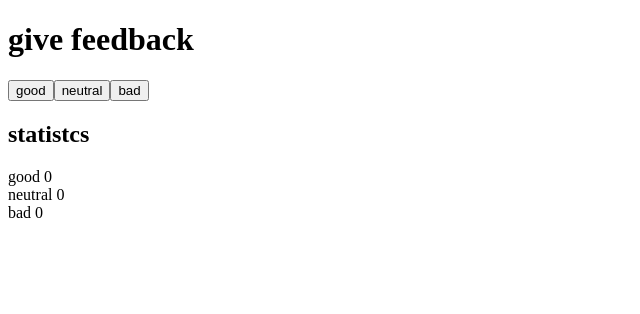
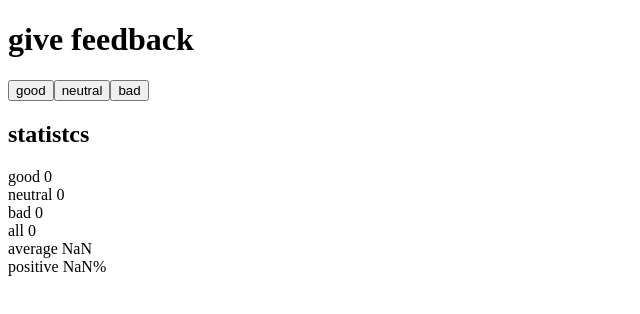
Before and after one commit to contreras48/fullstack_open, a React (Vite) app in the folder part1/unicafe/: page / in a window 1280 px wide. Shown: the top 314 px of the page, without its empty margins (0-640 px from the left). Built offline with nearby package versions, Linux system fonts and the light colour scheme.

Commit message:
part1: unicafe, step two finished

```diff
--- a/part1/unicafe/src/App.jsx
+++ b/part1/unicafe/src/App.jsx
@@ -5,6 +5,11 @@ function App() {
   const [good, setGood] = useState(0);
   const [neutral, setNeutral] = useState(0);
   const [bad, setBad] = useState(0);
+
+  const avegare = () => (good - bad) / (good + neutral + bad);
+
+  const positive = () => (good) / (good + neutral + bad) * 100;
+
 
   return (
     <>
@@ -27,6 +32,15 @@ function App() {
         <div>
           bad {bad}
         </div>
+        <div>
+          all {good + neutral + bad}
+        </div>
+        <div>
+          average {avegare()}
+        </div>
+        <div>
+          positive {positive()}%
+        </div>
       </div>
     </>
   )
```
